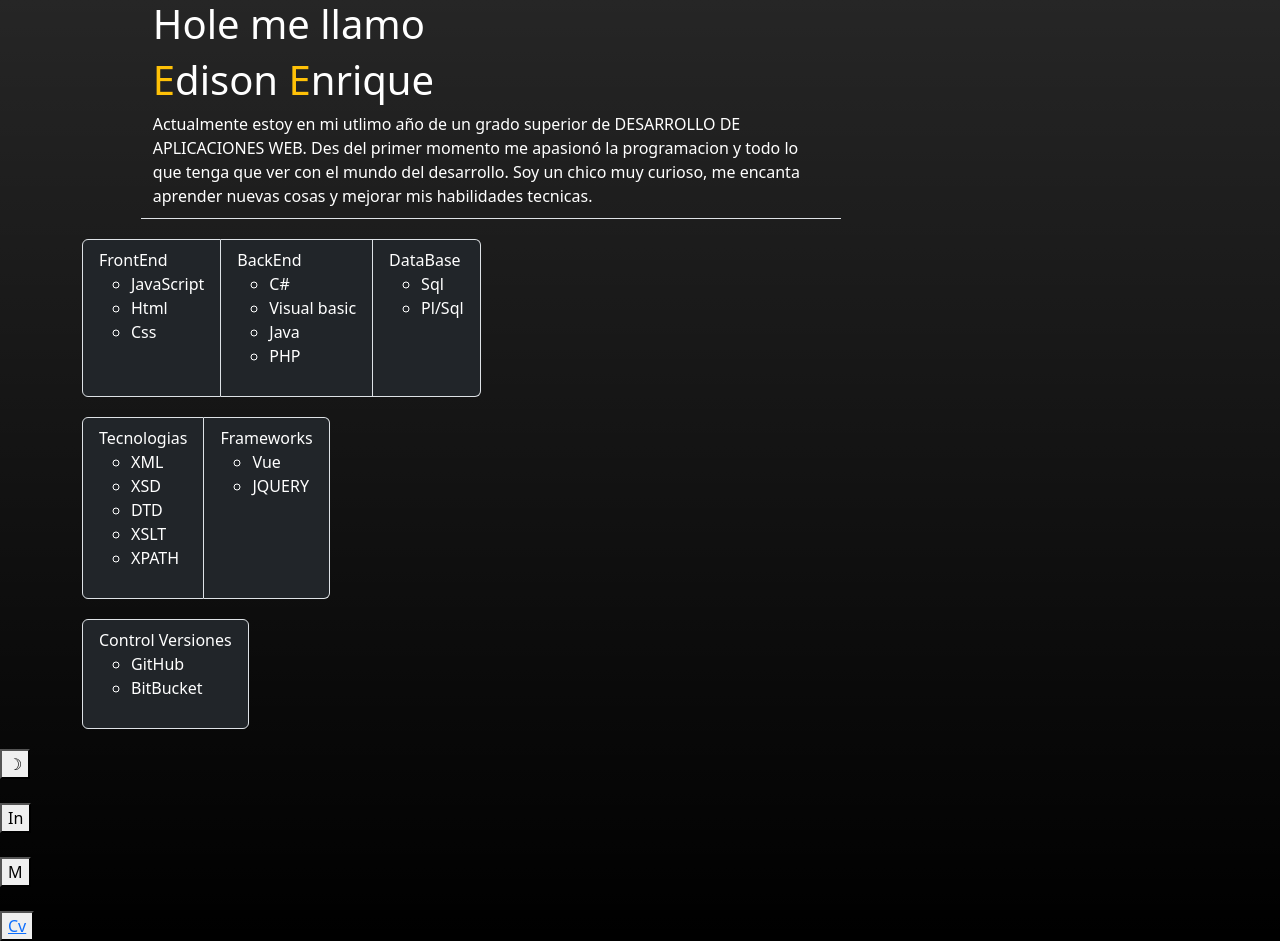
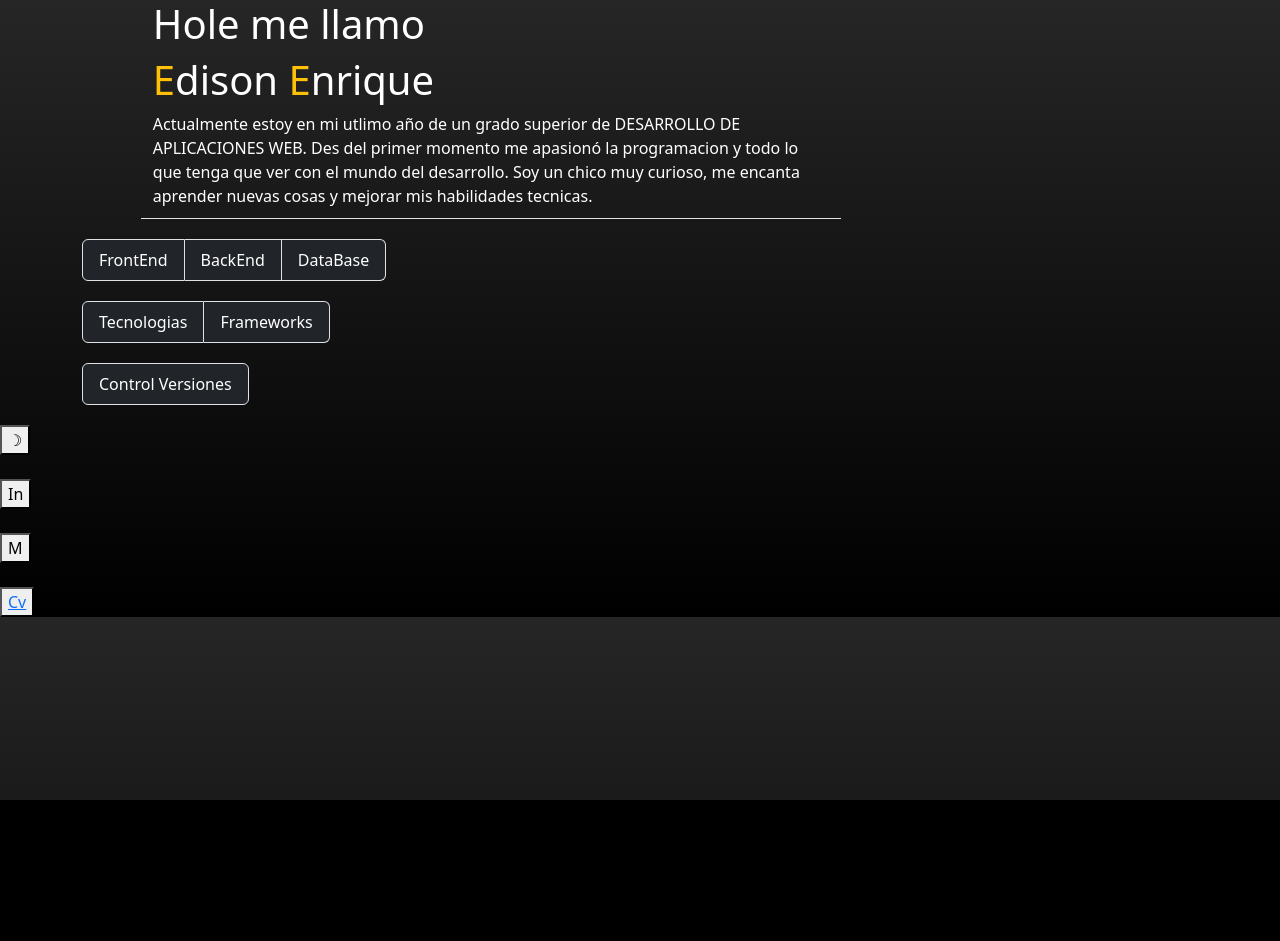
Before and after one commit to Edison-E/ProfileVue, a Vue app: page / in a window 1280 px wide. After the commit the page ends 800 px from the top, so only its background shows below. Built offline with nearby package versions, Linux system fonts and the light colour scheme.

Commit message:
New feature: show elemnts

```diff
--- a/src/components/skillComponent.vue
+++ b/src/components/skillComponent.vue
@@ -1,22 +1,45 @@
 <script>
 export default {
-    name: "skillComponent"
+    name: "skillComponent",
+    data() {
+        return {
+            isVisible: {
+                Front: false,
+                Back: false,
+                Bd: false,
+                Tecnologia: false,
+                Framework: false,
+                ControlVersion: false
+            }
+        }
+    },
+    methods: {
+        visibleLenguaje(typeLenguaje){
+            this.isVisible[typeLenguaje] = !this.isVisible[typeLenguaje]
+        },
+        visibleFrameworkTecnologia(category){
+            this.isVisible[category] = !this.isVisible[category]
+        },
+        visibleVersionControl(typeVersion){
+            this.isVisible[typeVersion] = !this.isVisible[typeVersion]
+        }
+    }
 }
 </script>
 <template>
     <div class="container-sm skillContent">
         <ul class="list-group list-group-horizontal">
             <li class="list-group-item bg-dark text-white">
-                <span>FrontEnd</span>
-                <ul>
+                <span @click="visibleLenguaje('Front')">FrontEnd</span>
+                <ul v-show="isVisible['Front']">
                     <li>JavaScript</li>
                     <li>Html</li>
                     <li>Css</li>
                 </ul>
             </li>
             <li class="list-group-item bg-dark text-white">
-                <span>BackEnd</span>
-                <ul>
+                <span @click="visibleLenguaje('Back')">BackEnd</span>
+                <ul v-show="isVisible['Back']">
                     <li>C#</li>
                     <li>Visual basic</li>
                     <li>Java</li>
@@ -24,8 +47,8 @@ export default {
                 </ul>
             </li>
             <li class="list-group-item bg-dark text-white">
-                <span>DataBase</span>
-                <ul>
+                <span @click="visibleLenguaje('Bd')">DataBase</span>
+                <ul v-show="isVisible['Bd']">
                     <li>Sql</li>
                     <li>Pl/Sql</li>
                 </ul>
@@ -34,8 +57,8 @@ export default {
 
         <ul class="list-group list-group-horizontal">
             <li class="list-group-item bg-dark text-white">
-                <span>Tecnologias</span>
-                <ul>
+                <span @click="visibleFrameworkTecnologia('Tecnologia')">Tecnologias</span>
+                <ul v-show="isVisible['Tecnologia']">
                     <li>XML</li>
                     <li>XSD</li>
                     <li>DTD</li>
@@ -44,8 +67,8 @@ export default {
                 </ul>
             </li>
             <li class="list-group-item bg-dark text-white">
-                <span>Frameworks</span>
-                <ul>
+                <span @click="visibleFrameworkTecnologia('Framework')">Frameworks</span>
+                <ul v-show="isVisible['Framework']">
                     <li>Vue</li>
                     <li>JQUERY</li>
                 </ul>
@@ -54,8 +77,8 @@ export default {
 
         <ul class="list-group list-group-horizontal">
             <li class="list-group-item bg-dark text-white">
-                <span>Control Versiones</span>
-                <ul>
+                <span @click="visibleVersionControl('ControlVersion')">Control Versiones</span>
+                <ul v-show="isVisible['ControlVersion']">
                     <li>GitHub</li>
                     <li>BitBucket</li>
                 </ul>
```
